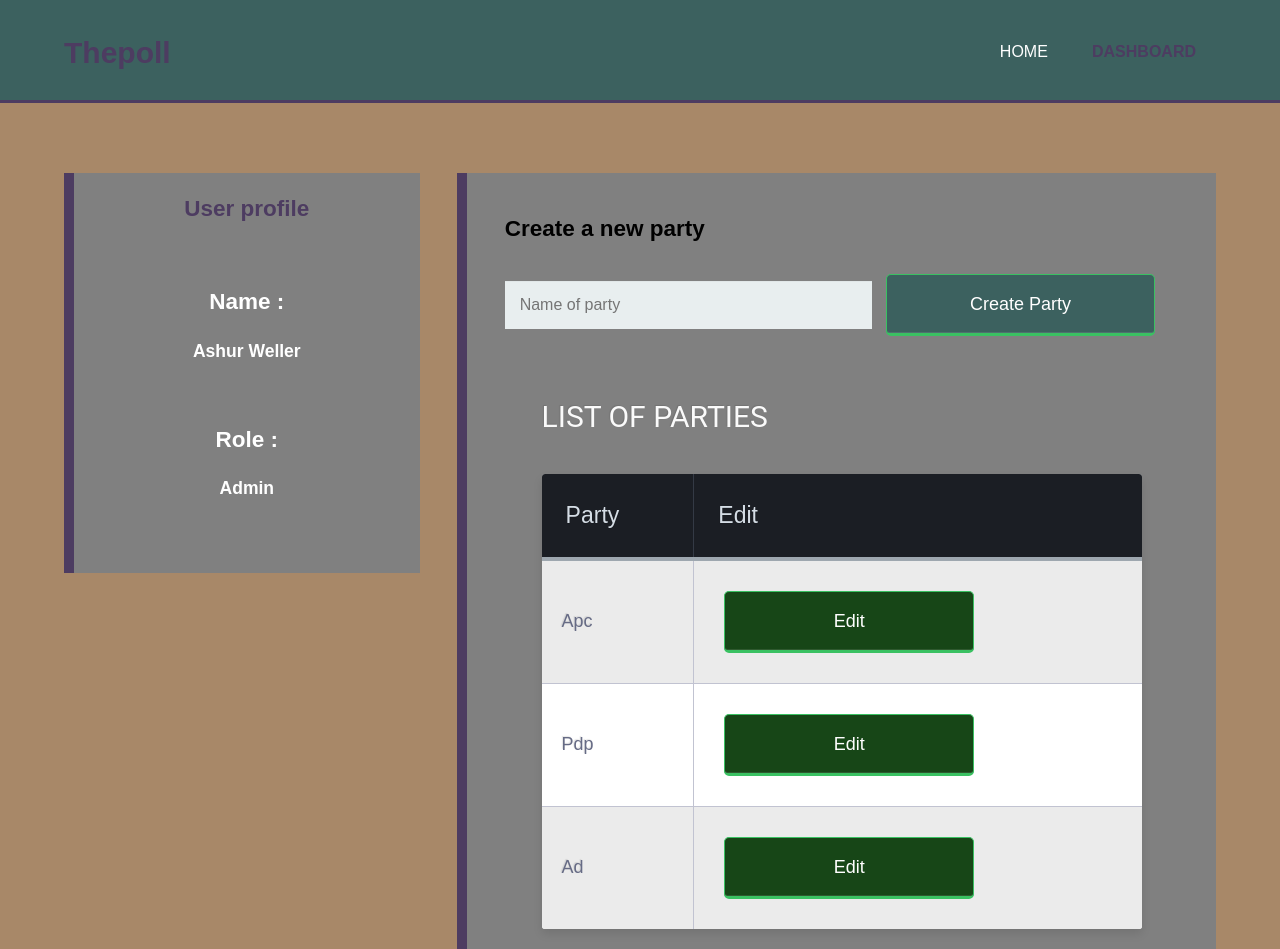
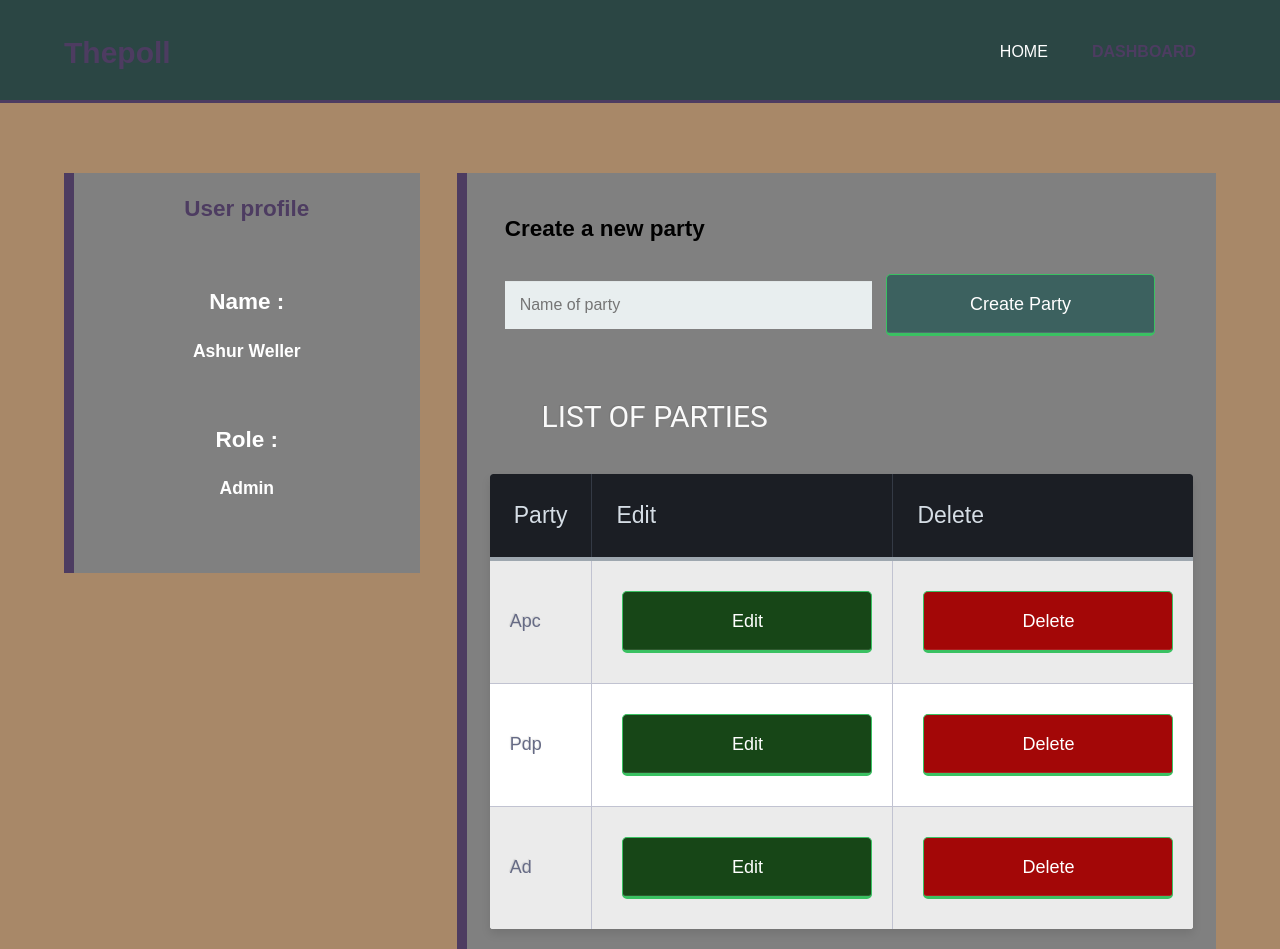
Before and after one commit to aspemail57/Thepoll, a plain HTML site: page UI/admin.html in a window 1280 px wide. Drawn offline with Linux system fonts and the light colour scheme.

Commit message:
[ft #164074712] added delete button to delete political party

```diff
--- a/UI/admin.html
+++ b/UI/admin.html
@@ -57,6 +57,7 @@
                     <tr>
                         <th class="text-left">Party</th>
                         <th class="text-left">Edit</th>
+                        <th class="text-left">Delete</th>
                     </tr>
                 </thead>
                 <tbody class="table-hover">
@@ -65,17 +66,26 @@
                         <td class="text-left">
                             <button>Edit</button>
                         </td>
+                        <td class="text-left">
+                            <button class="danger">Delete</button>
+                        </td>
                     </tr>
                     <tr>
                         <td class="text-left">Pdp</td>
                         <td class="text-left">
                             <button>Edit</button>
                         </td>
+                        <td class="text-left">
+                            <button class="danger">Delete</button>
+                        </td>
                     </tr>
                     <tr>
                         <td class="text-left">Ad</td>
                         <td class="text-left">
                             <button>Edit</button>
+                        </td>
+                        <td class="text-left">
+                            <button class="danger">Delete</button>
                         </td>
                     </tr>
 
--- a/UI/assets/css/style.css
+++ b/UI/assets/css/style.css
@@ -25,9 +25,13 @@ body{
     margin-top: 20px;
   }
 
+  .danger{
+    background: rgb(163, 7, 7);
+  }
+
   /* Header **/
 header{
-    background:#3c615f;
+    background:#2b4644;
     color:#ffffff;
     padding-top:30px;
     min-height:70px;
```
